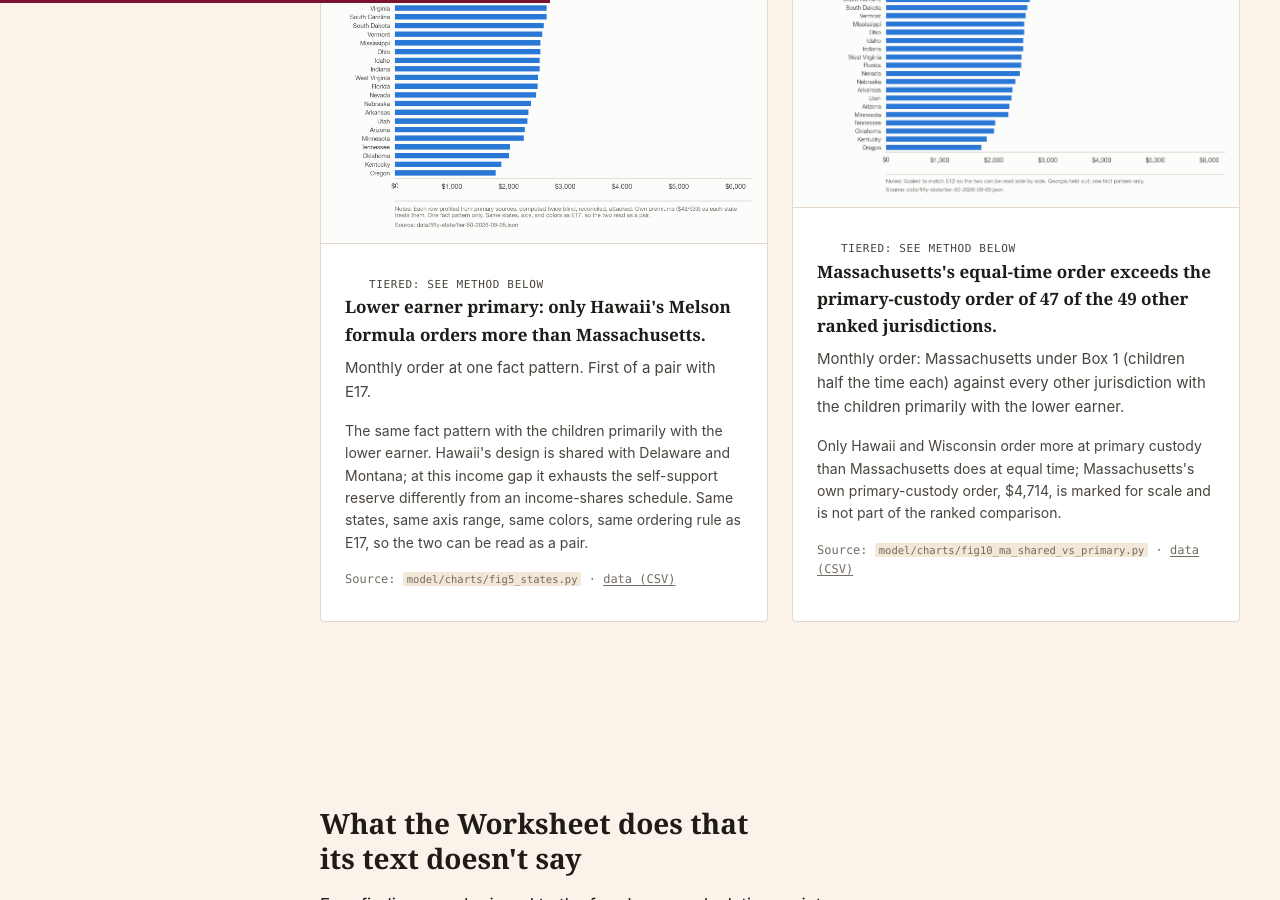
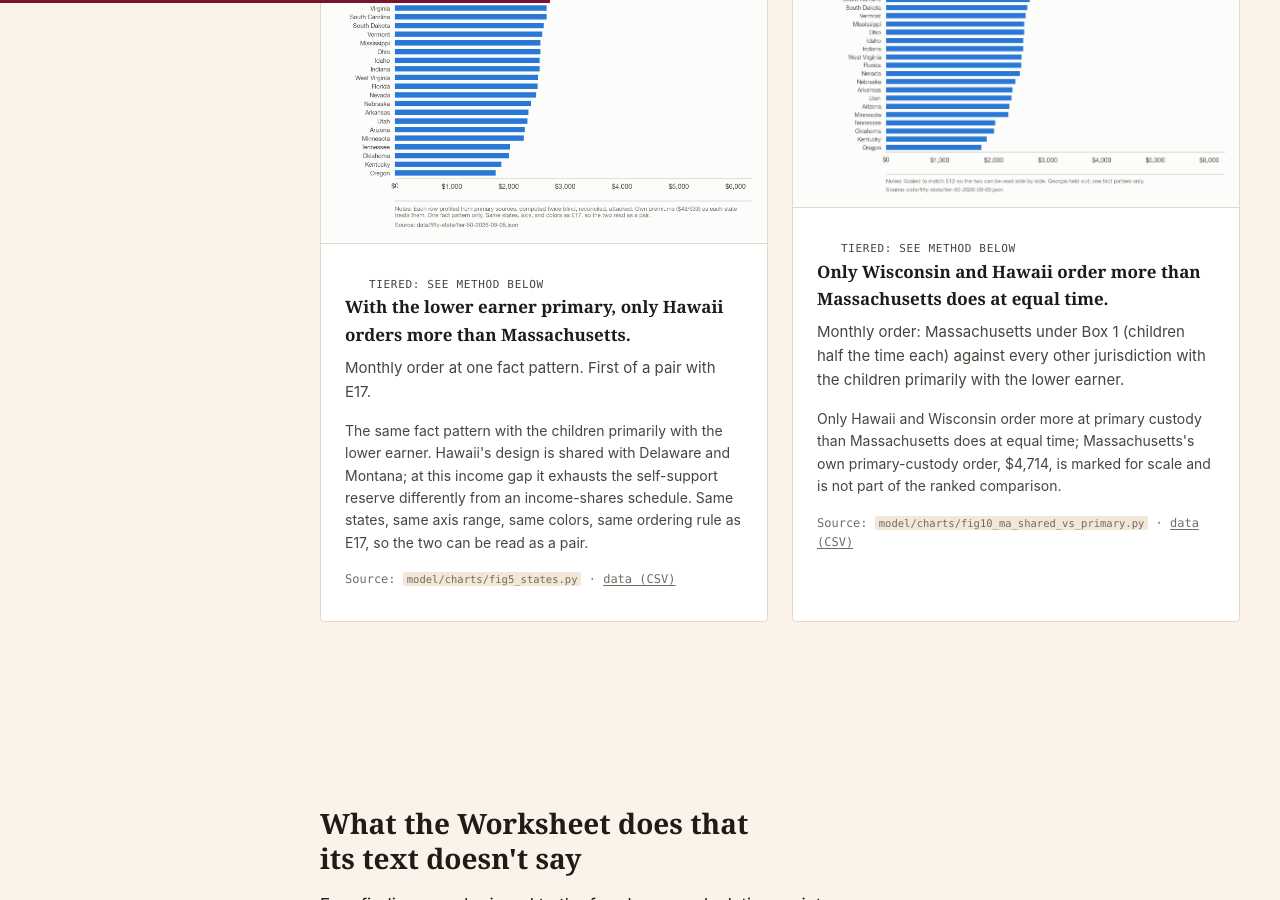
Before and after one commit to campbefs/checktheworksheet, a Jekyll site: the page built from index.html, in a window 1280 px wide and 900 px high, scrolled down 3633 px. Built offline with Jekyll 4.4.1, drawn with Linux system fonts in a browser that asks for light colours; some of the changed text lies outside the part shown.

Commit message:
QA audit fixes: home-page chart titles never synced to the re-rendered images; Montana 53 percent was 52
The three title attributes on index.html kept the pre-render wording, so screen readers announced
text the picture no longer showed, in the construction the owner rejected. The mission's Montana
figure rounded wrong; Utah at 55 percent replaces it and is the stronger comparison anyway.

Co-Authored-By: Claude Fable 5.1 <noreply@anthropic.com>

```diff
--- a/index.html
+++ b/index.html
@@ -38,8 +38,8 @@ scripts:
       {% include figure.html
          id="e11-hero"
          img="/figures/exhibits/E11-fifty-states-equal-parenting-one-fact-pattern.png"
-         alt="Horizontal bar chart of the monthly child support order in fifty jurisdictions under equal parenting time, one fact pattern, Massachusetts highlighted."
-         title="Equal parenting time: Massachusetts orders the most of fifty jurisdictions."
+         alt="Horizontal bar chart of the monthly child support order in fifty states under equal parenting time, one fact pattern, Massachusetts highlighted."
+         title="At equal parenting time, Massachusetts orders the most of the fifty states."
          deck="Monthly order at one fact pattern."
          notes="Each row was profiled from primary sources, computed twice blind, then reconciled and attacked. Own premiums ($43/$33) as each state treats them. One fact pattern; the ranking generalizes to nothing else."
          source_script="model/charts/fig5_states.py"
@@ -234,8 +234,8 @@ scripts:
         {% include figure.html
            id="e12"
            img="/figures/exhibits/E12-fifty-states-lower-earner-primary-one-fact-pattern.png"
-           alt="Horizontal bar chart of the monthly child support order in fifty jurisdictions with the children primarily with the lower earner, one fact pattern, Massachusetts highlighted."
-           title="Lower earner primary: only Hawaii's Melson formula orders more than Massachusetts."
+           alt="Horizontal bar chart of the monthly child support order in fifty states with the children primarily with the lower earner, one fact pattern, Massachusetts highlighted."
+           title="With the lower earner primary, only Hawaii orders more than Massachusetts."
            deck="Monthly order at one fact pattern. First of a pair with E17."
            notes="The same fact pattern with the children primarily with the lower earner. Hawaii's design is shared with Delaware and Montana; at this income gap it exhausts the self-support reserve differently from an income-shares schedule. Same states, same axis range, same colors, same ordering rule as E17, so the two can be read as a pair."
            source_script="model/charts/fig5_states.py"
@@ -246,7 +246,7 @@ scripts:
            id="e17"
            img="/figures/exhibits/E17-ma-equal-time-vs-others-primary-custody.png"
            alt="Horizontal bar chart of Massachusetts's equal-time order against 49 other jurisdictions' primary-custody orders, with Massachusetts's own primary-custody order marked for scale."
-           title="Massachusetts's equal-time order exceeds the primary-custody order of 47 of the 49 other ranked jurisdictions."
+           title="Only Wisconsin and Hawaii order more than Massachusetts does at equal time."
            deck="Monthly order: Massachusetts under Box 1 (children half the time each) against every other jurisdiction with the children primarily with the lower earner."
            notes="Only Hawaii and Wisconsin order more at primary custody than Massachusetts does at equal time; Massachusetts's own primary-custody order, $4,714, is marked for scale and is not part of the ranked comparison."
            source_script="model/charts/fig10_ma_shared_vs_primary.py"
@@ -346,10 +346,10 @@ scripts:
     <div class="thumb">
       <a class="lightbox-trigger" data-lightbox
          href="/figures/exhibits/E11-fifty-states-equal-parenting-one-fact-pattern.png"
-         data-caption="Equal parenting time: Massachusetts orders the most of fifty jurisdictions."
+         data-caption="At equal parenting time, Massachusetts orders the most of the fifty states."
          data-csv-href="/figures/working/fig5_states.csv" data-csv-label="Data (CSV)">
         <img src="/figures/exhibits/E11-fifty-states-equal-parenting-one-fact-pattern.png"
-             alt="Ranked bar chart of fifty jurisdictions' child support orders at equal parenting time, one fact pattern, Massachusetts at the top.">
+             alt="Ranked bar chart of fifty states' child support orders at equal parenting time, one fact pattern, Massachusetts at the top.">
       </a>
     </div>
     <div class="body">
```
Also changed, not shown: about/index.md (+1 -1 lines), findings/parenting-time/index.md (+1 -1 lines).
